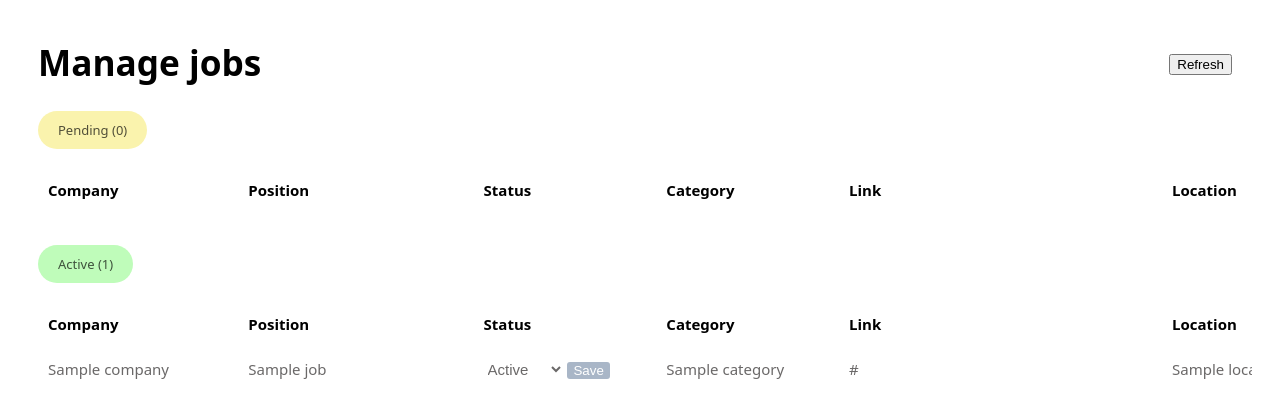
After one commit to outono-org/fuzzboard.com, a Flask app: template application/templates/admin.html in a window 1280 px wide. The commit adds this page. Shown: the top 418 px of the page. Run offline with Flask 2, Linux system fonts and the light colour scheme; the template is opened without the code that fills it: values that come from a table or form of the project are taken from there, most other values are stand-ins (such as "Sample title", 1, 10 or a date in 2020).

Commit message:
Created admin dashboard to manage jobs. Created functions to update the status of the entries.

```diff
--- a/application/forms.py
+++ b/application/forms.py
@@ -1,8 +1,13 @@
 from flask_wtf import FlaskForm
-from wtforms import StringField, SubmitField, TextAreaField, ValidationError
-from wtforms.fields.core import SelectField
+from wtforms import StringField, SubmitField, TextAreaField, ValidationError, HiddenField
+from wtforms.fields.core import Field, SelectField
 from wtforms.fields.html5 import EmailField
 from wtforms.validators import DataRequired, Email, EqualTo
+
+STATUS_CHOICES = [('pending', 'Pending'),
+                  ("active", "Active"),
+                  ("expired", "Expired"),
+                  ("rejected", "Rejected")]
 
 
 class NewJobSubmission(FlaskForm):
@@ -15,3 +20,13 @@ class NewJobSubmission(FlaskForm):
                        validators=[DataRequired()])
     email = EmailField("Contact email", validators=[DataRequired(), Email()])
     submit = SubmitField("Submit job")
+
+
+class JobManagement(FlaskForm):
+    status = SelectField(u'Status', choices=STATUS_CHOICES)
+    id = HiddenField("id")
+    save = SubmitField("Save")
+
+
+class RefreshJobStatus(FlaskForm):
+    button = SubmitField("Refresh")
--- a/application/static/css/styles.css
+++ b/application/static/css/styles.css
@@ -2,6 +2,15 @@ body {
   font-size: 1.1em;
   font-family: system-ui, -apple-system, segoe ui, Roboto, Helvetica, Arial,
     sans-serif, apple color emoji, segoe ui emoji;
+}
+
+body * {
+  box-sizing: border-box;
+}
+
+.animate {
+  animation: fadeIn;
+  animation-duration: 1s;
 }
 
 .preload-transitions * {
@@ -10,6 +19,11 @@ body {
 
 a {
   text-decoration: none;
+}
+
+select {
+  color: inherit;
+  font-size: inherit;
 }
 
 .category-header {
@@ -55,13 +69,21 @@ select {
 }
 
 .button {
+  cursor: pointer;
+  background-color: rgb(169, 182, 199);
+  color: rgb(255, 255, 255);
+  border-radius: 3px;
+  border-style: none;
+}
+
+.button-main {
   background-color: rgb(41, 116, 81);
   color: #ffffff;
   border-radius: 4px;
   border-style: none;
 }
 
-.button:hover {
+.button-main:hover {
   background-color: rgba(41, 116, 81, 0.8);
 }
 
@@ -130,3 +152,119 @@ select {
   height: 200px;
   padding: 20px;
 }
+
+/* ADMIN */
+
+.header-admin {
+  display: flex;
+  flex-direction: row;
+  align-items: center;
+  justify-content: space-between;
+  margin-right: 40px;
+}
+
+.container-wrapper {
+  white-space: nowrap;
+}
+
+.container {
+  overflow-x: scroll;
+  margin: 40px 20px 40px 20px;
+  font-size: 15px;
+}
+
+.dashboard-list-columns {
+  grid-template-columns: 1fr 1.2fr 0.9fr 0.9fr 1.7fr 0.6fr 1fr 1fr 1fr;
+  width: 1850px;
+}
+
+.list-grid-header {
+  align-items: center;
+  display: grid;
+  grid-template-columns: 1fr 1.2fr 0.9fr 0.9fr 1.7fr 0.6fr 1fr 1fr 1fr;
+  padding-left: 20px;
+  font-weight: 700;
+  margin-bottom: 10px;
+  column-gap: 25px;
+}
+
+.list-grid-company-column,
+.list-grid-position-column,
+.list-grid-header-column,
+.list-grid-header-column,
+.list-grid-link-column,
+.list-grid-location-column,
+.list-grid-email-column,
+.list-grid-created-column,
+.list-grid-edited-column {
+  overflow: hidden;
+  text-overflow: ellipsis;
+  white-space: nowrap;
+}
+
+.list-row-wrapper {
+  display: grid;
+  align-items: center;
+  grid-template-columns: 1fr 1.2fr 0.9fr 0.9fr 1.7fr 0.6fr 1fr 1fr 1fr;
+  cursor: pointer;
+  padding-top: 15px;
+  padding-bottom: 15px;
+  padding-left: 20px;
+  border-radius: 8px;
+  color: #211e1eab;
+  column-gap: 25px;
+}
+
+.list-row-wrapper:nth-child(2n + 1) {
+  background-color: hsla(242, 21%, 28%, 0.04);
+}
+
+.list-row-wrapper:hover {
+  background-color: hsla(242, 21%, 28%, 0.1);
+}
+
+.list-row-wrapper a {
+  color: #211e1eab;
+}
+
+.list-row-wrapper:hover {
+  color: #000000;
+}
+
+.list-row-wrapper:hover a {
+  text-decoration: underline;
+  color: #000000;
+}
+
+.m0 {
+  margin: 0;
+}
+
+.admin-header {
+  margin: 30px;
+}
+
+.list-row-input {
+  border: none;
+  background: none;
+  padding: 0;
+  margin: 0;
+}
+
+.status {
+  border-radius: 80px;
+  color: #000000ad;
+  width: fit-content;
+  padding: 10px 20px;
+  margin-left: 30px;
+  font-weight: 500;
+  font-size: 13px;
+}
+
+.status-pending {
+  background-color: #faf3ad;
+}
+
+.status-active {
+  background-color: #bffcba;
+}
--- /dev/null
+++ b/application/templates/admin.html
@@ -0,0 +1,216 @@
+<!DOCTYPE html>
+<html lang="en">
+    <head>
+        <meta charset="UTF-8">
+        <meta http-equiv="X-UA-Compatible" content="IE=edge">
+        <title>Startup Jobs Portugal</title>
+        <meta name="viewport" content="width=device-width, initial-scale=1.0">
+        <link rel="stylesheet" href="/static/css/styles.css"/>
+        <link rel="stylesheet" href="https://cdnjs.cloudflare.com/ajax/libs/animate.css/4.1.1/animate.min.css"/>
+        <link rel="icon" type="image/png" sizes="32x32" href="{{ url_for('static', filename='32x32.png') }}">
+    </head>
+    <div class="preload-transitions">
+        <!-- <header class="header">
+            <a href="{{ url_for('main.home') }}">
+                <h2 class="card-header">Startup Jobs</h2>
+            </a>
+            <div>
+                <a href="{{ url_for('main.new') }}">
+                    <button class="button">Submit a job</button>
+                </a>
+            </div>
+        </header> -->
+
+<header class="header-admin animate">
+    <h1 class="m0 admin-header">Manage jobs</h1>
+    <form method="POST">
+        {{ refresh_button.hidden_tag() }}
+        {{ refresh_button.button }}
+    </form>
+</header>
+
+<div class="container-wrapper animate">
+
+    <span class="status status-pending">Pending
+        ({{ jobs|selectattr('status', 'equalto', 'pending') |list|length }})
+    </span>
+
+    <div class="container">
+
+        <div class="dashboard-list-columns">
+
+            <div class="list-grid-header">
+                <div class="list-grid-company-column">Company</div>
+                <div class="list-grid-position-column">Position</div>
+                <div class="list-grid-status-column">Status</div>
+                <div class="list-grid-category-column">Category</div>
+                <div class="list-grid-link-column">Link</div>
+                <div class="list-grid-location-column">Location</div>
+                <div class="list-grid-email-column">Email</div>
+                <div class="list-grid-created-column">Created</div>
+                <div class="list-grid-edited-column">Last Edited</div>
+            </div>
+
+            {% for job in jobs %}
+            {% if job.status == "pending" %}
+
+            <div class="list-row-wrapper">
+
+                <div class="list-grid-company-column">
+                    {{job.company}}
+                </div>
+
+                <div class="list-grid-position-column">
+                    {{ job.title }}
+                </div>
+
+                <div class="list-grid-status-column">
+                    <form method="POST">
+
+                        {{ form.csrf_token() }}
+
+                        <select class="list-row-input" id="status" name="status">
+                            {% for value,label in form.status.choices %}
+                                <option value={{value}}
+                                {% if job.status == value %}
+                                    selected
+                                {% endif %}
+                                >{{ label }}</option>
+                            {% endfor %}
+                        </select>
+
+                        {{ form.id(value=job._id) }}
+                        {{ form.save(class="button") }}
+
+                    </form>
+                </div>
+
+                <div class="list-grid-category-column">
+                    {{ job.category | capitalize }}
+                </div>
+
+                    <div class="list-grid-link-column">
+                        <a href="{{ job.url }}" target="_blank">
+                            {{ job.url }}
+                        </a>
+                    </div>
+
+
+                <div class="list-grid-location-column">
+                    {{ job.location }}
+                </div>
+
+                <div class="list-grid-email-column">
+                    {{ job.email }}
+                </div>
+
+                <div class="list-grid-created-column">
+                    {{ job.created_on.strftime("%b %d, %Y %H:%M:%S") }}
+                </div>
+
+                <div class="list-grid-edited-column">
+                    {{ job.last_modified.strftime("%b %d, %Y %H:%M:%S") }}
+                </div>
+
+                <div class="list-grid-save-column">
+
+                </div>
+        </div>
+        {% endif %}
+        {% endfor %}
+    </div>
+    </div>
+
+
+    <!-- NEW SECTION -->
+    <span class="status status-active">Active
+        ({{ jobs|selectattr('status', 'equalto', 'active') |list|length }})
+    </span>
+    <div class="container">
+
+    <div class="dashboard-list-columns">
+
+        <div class="list-grid-header">
+            <div class="list-grid-company-column">Company</div>
+            <div class="list-grid-position-column">Position</div>
+            <div class="list-grid-status-column">Status</div>
+            <div class="list-grid-category-column">Category</div>
+            <div class="list-grid-link-column">Link</div>
+            <div class="list-grid-location-column">Location</div>
+            <div class="list-grid-email-column">Email</div>
+            <div class="list-grid-created-column">Created</div>
+            <div class="list-grid-edited-column">Last Edited</div>
+        </div>
+
+        {% for job in jobs %}
+        {% if job.status == "active" %}
+
+        <div class="list-row-wrapper">
+
+            <div class="list-grid-company-column">
+                {{job.company}}
+            </div>
+
+            <div class="list-grid-position-column">
+                {{ job.title }}
+            </div>
+
+            <div class="list-grid-status-column">
+                <form method="POST">
+                    {{ form.csrf_token() }}
+
+                    <select class="list-row-input" id="status" name="status">
+                        {% for value,label in form.status.choices %}
+                            <option value={{value}}
+                            {% if job.status == value %}
+                                selected
+                            {% endif %}
+                            >{{ label }}</option>
+                        {% endfor %}
+                    </select>
+
+                    {{ form.id(value=job._id) }}
+
+                    {{ form.save(class="button") }}
+                </form>
+            </div>
+
+            <div class="list-grid-category-column">
+                {{ job.category | capitalize }}
+            </div>
+
+                <div class="list-grid-link-column">
+                    <a href="{{ job.url }}" target="_blank">
+                        {{ job.url }}
+                    </a>
+                </div>
+
+
+            <div class="list-grid-location-column">
+                {{ job.location }}
+            </div>
+
+            <div class="list-grid-email-column">
+                {{ job.email }}
+            </div>
+
+            <div class="list-grid-created-column">
+                {{ job.created_on.strftime("%b %d, %Y %H:%M:%S") }}
+            </div>
+
+            <div class="list-grid-edited-column">
+                {{ job.last_modified.strftime("%b %d, %Y %H:%M:%S") }}
+            </div>
+    </div>
+    {% endif %}
+    {% endfor %}
+</div>
+</div>
+
+
+</div>
+</div>
+
+</body>
+<script src="{{ url_for('static', filename='main.js') }}"></script>
+</html>
--- a/application/templates/layout.html
+++ b/application/templates/layout.html
@@ -16,7 +16,7 @@
             </a>
             <div>
                 <a href="{{ url_for('main.new') }}">
-                    <button class="button">Submit a job</button>
+                    <button class="button-main">Submit a job</button>
                 </a>
             </div>
         </header>
--- a/application/templates/new.html
+++ b/application/templates/new.html
@@ -28,7 +28,7 @@
         {{ form.email.label }}
         {{ form.email(placeholder="jason@upframe.io") }}
 
-        {{ form.submit(class="button") }}
+        {{ form.submit(class="button-main") }}
     </form>
 
     <aside class="recipient">
```
Also changed, not shown: application/models.py (+55 -2 lines), application/views.py (+33 -3 lines).
